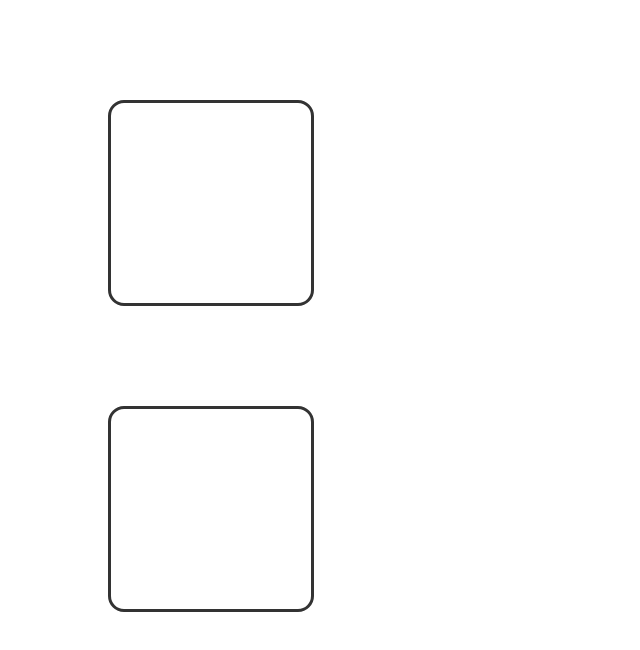
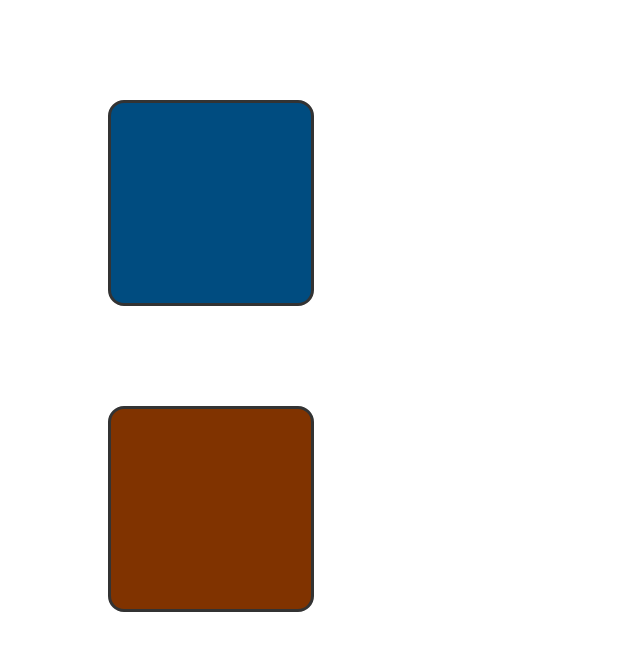
Before and after one commit to gakido/flyhigh, a plain HTML site: page index.html in a window 1280 px wide. Shown: the whole page, without its empty margins (0-640 px from the left). Drawn offline with Linux system fonts and the light colour scheme.

Commit message:
add secondary color test

```diff
--- a/styles.css
+++ b/styles.css
@@ -1,9 +1,14 @@
+html {
+}
 div {
   width: 200px;
   height: 200px;
   border-radius: 1em;
   border: medium solid #333;
-  background-color: var(--baseHSL);
+  background-color: hsl(var(--baseHue), 100%, 25%);
   margin-top: 100px;
   margin-left: 100px;
 }
+div + div {
+  background-color: hsl(calc(var(--baseHue) - 180), 100%, 25%);
+}
```
